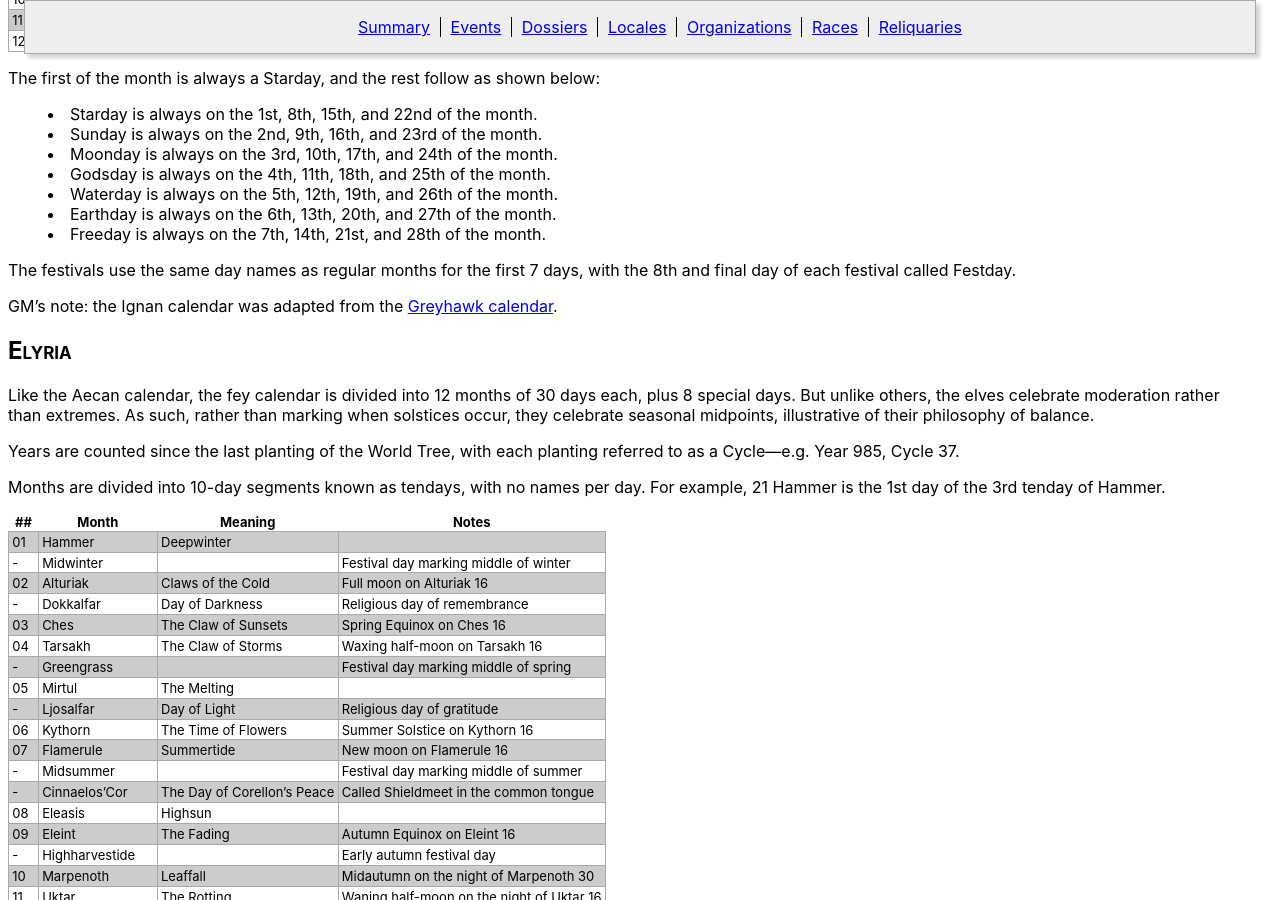
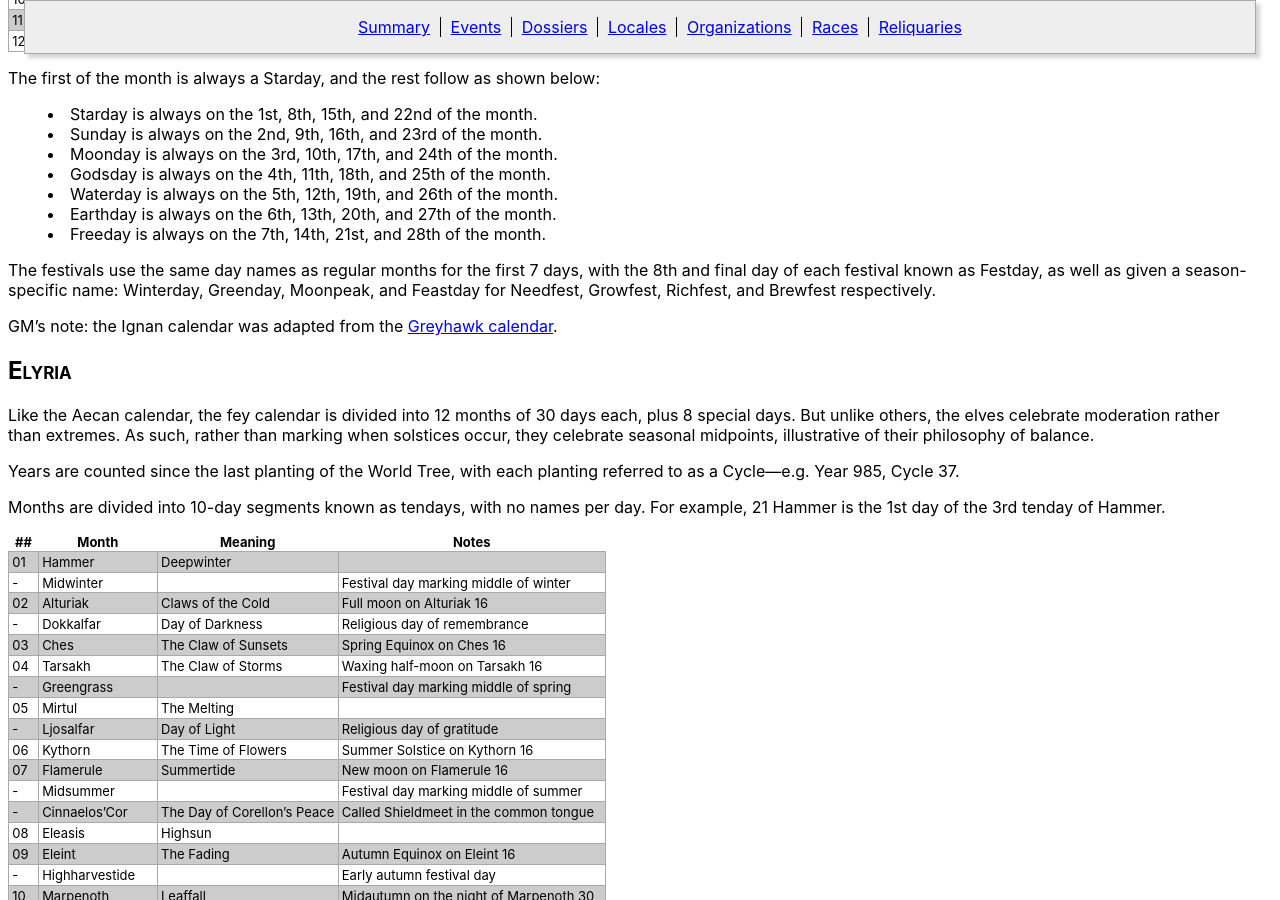
Before and after one commit to ctrueden/equilibrium, a Jekyll site: the page built from _pages/calendar.md, in a window 1280 px wide and 900 px high, scrolled down 2993 px. Built offline with Jekyll 4.4.1, drawn with Linux system fonts in a browser that asks for light colours.

Commit message:
Add seasonal festival day names to Ignan calendar

```diff
--- a/_pages/calendar.md
+++ b/_pages/calendar.md
@@ -170,7 +170,9 @@ The first of the month is always a Starday, and the rest follow as shown below:
 * Freeday is always on the 7th, 14th, 21st, and 28th of the month.
 
 The festivals use the same day names as regular months for the first 7 days,
-with the 8th and final day of each festival called Festday.
+with the 8th and final day of each festival known as Festday, as well as
+given a season-specific name: Winterday, Greenday, Moonpeak, and Feastday
+for Needfest, Growfest, Richfest, and Brewfest respectively.
 
 GM's note: the Ignan calendar was adapted from the
 [Greyhawk calendar](https://calendars.fandom.com/wiki/Greyhawk_Calendar).
```
